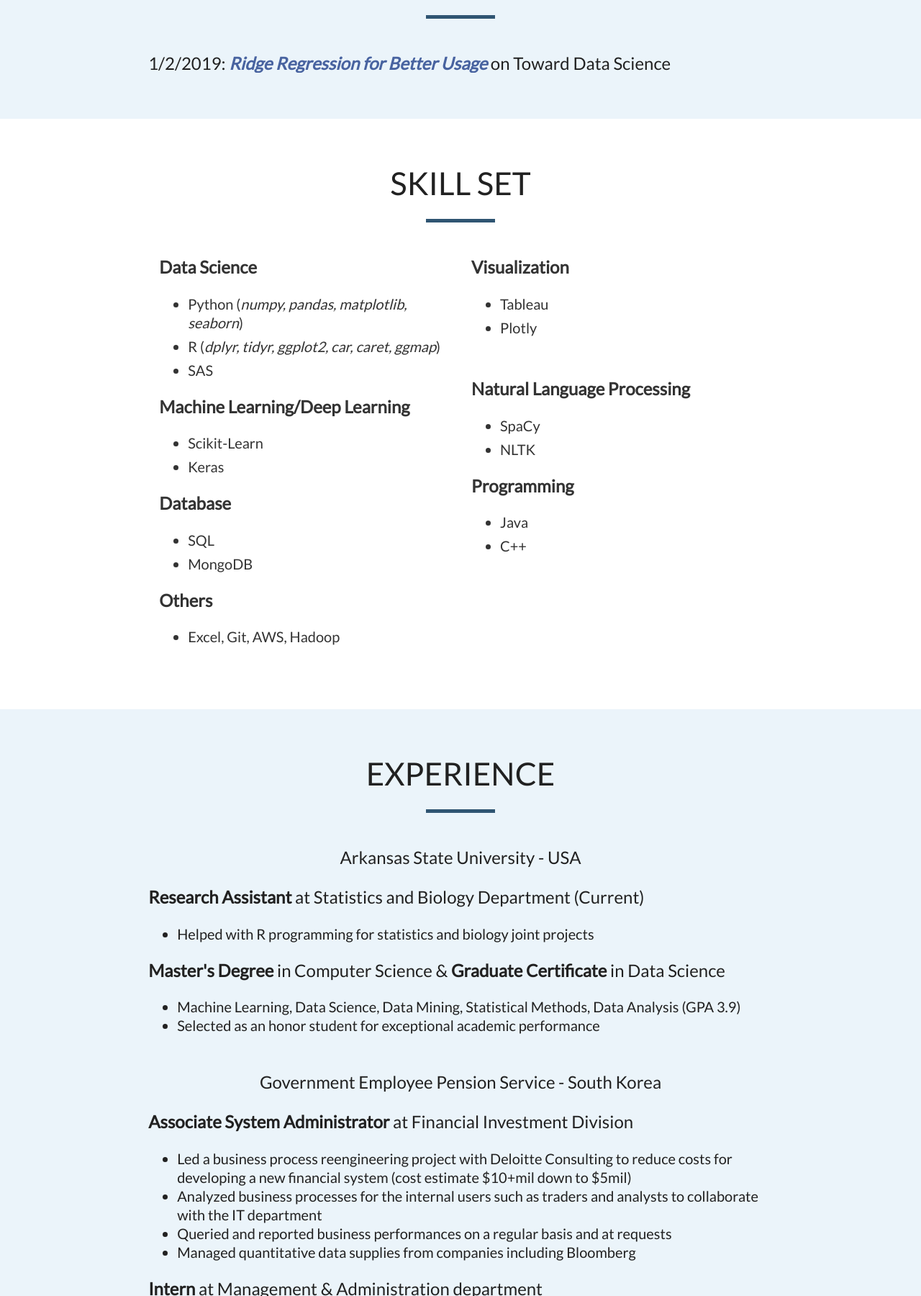
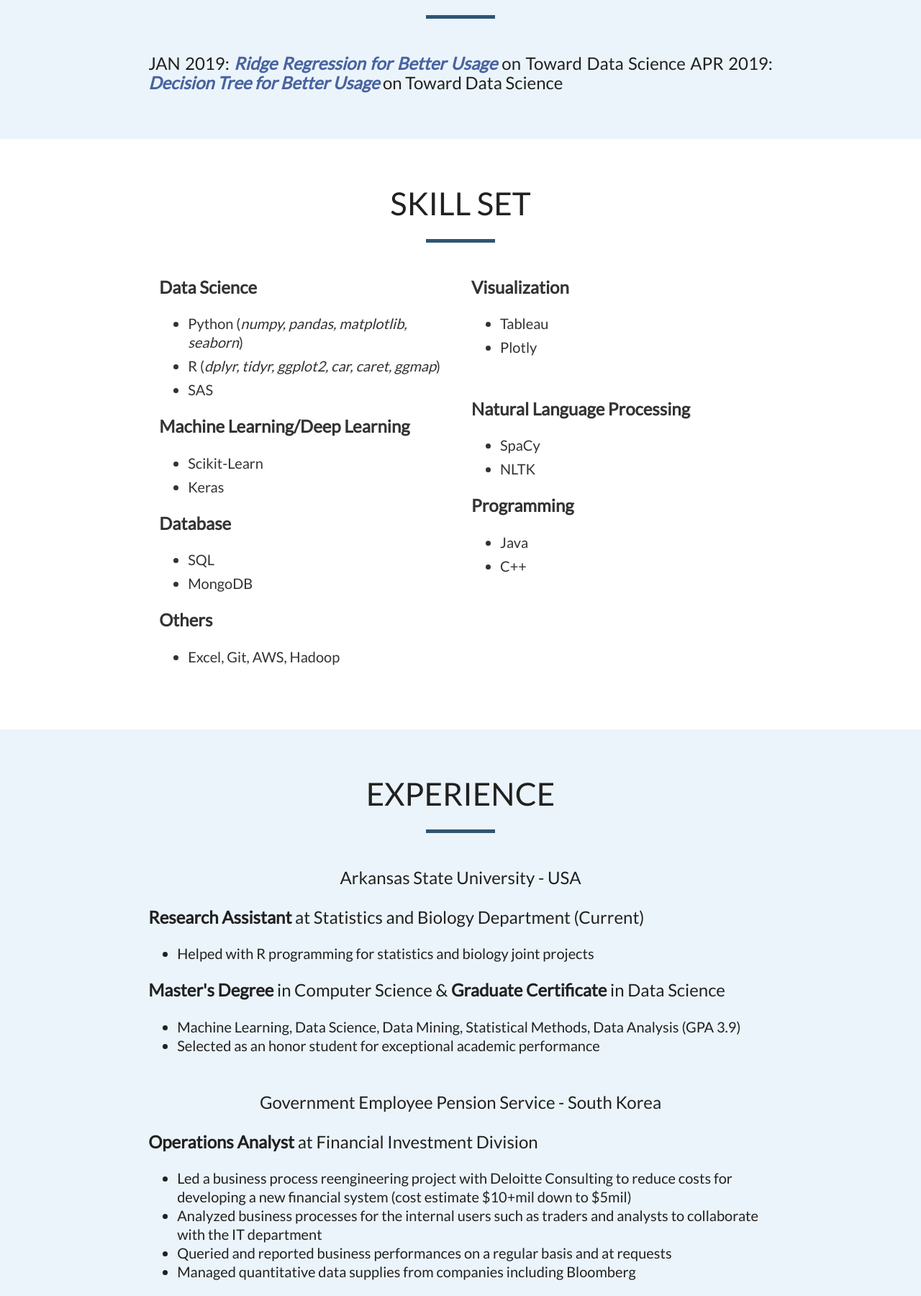
Before and after one commit to Q-shick/portfolio, a website: page app/index.html in a window 1280 px wide. Shown: the part 2146-3946 px from the top of the page at 72% size. Drawn offline with Linux system fonts and the light colour scheme.

Commit message:
Updated publication

```diff
--- a/app/index.html
+++ b/app/index.html
@@ -180,7 +180,8 @@
       <h2 class="wrapper__title">PUBLICATION</h2>
       <hr class="wrapper__line-section">
       <div class="paragraph">
-        1/2/2019: <em><strong><a href="https://towardsdatascience.com/ridge-regression-for-better-usage-2f19b3a202db" target="_blank">Ridge Regression for Better Usage</a></strong></em> on Toward Data Science
+        JAN 2019: <em><strong><a href="https://towardsdatascience.com/ridge-regression-for-better-usage-2f19b3a202db" target="_blank">Ridge Regression for Better Usage</a></strong></em> on Toward Data Science
+        APR 2019: <em><strong><a href="https://towardsdatascience.com/decision-tree-for-better-usage-622c025ffeeb" target="_blank">Decision Tree for Better Usage</a></strong></em> on Toward Data Science
       </div>
     </div>
   </div>
@@ -256,7 +257,7 @@
 
         <div style="text-align:center">Government Employee Pension Service - South Korea</div>
         <br>
-        <strong>Associate System Administrator</strong> at Financial Investment Division
+        <strong>Operations Analyst</strong> at Financial Investment Division
         <ul>
           <li>Led a business process reengineering project with Deloitte Consulting to reduce costs for developing a new financial system (cost estimate $10+mil down to $5mil)</li>
           <li>Analyzed business processes for the internal users such as traders and analysts to collaborate with the IT department</li>
```
Also changed, not shown: docs/index.html (+3 -2 lines).
